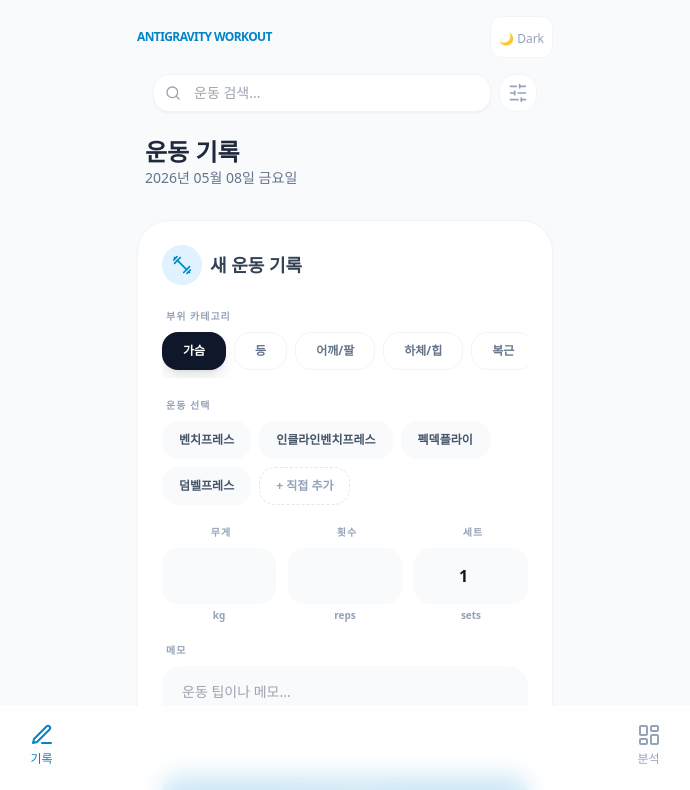
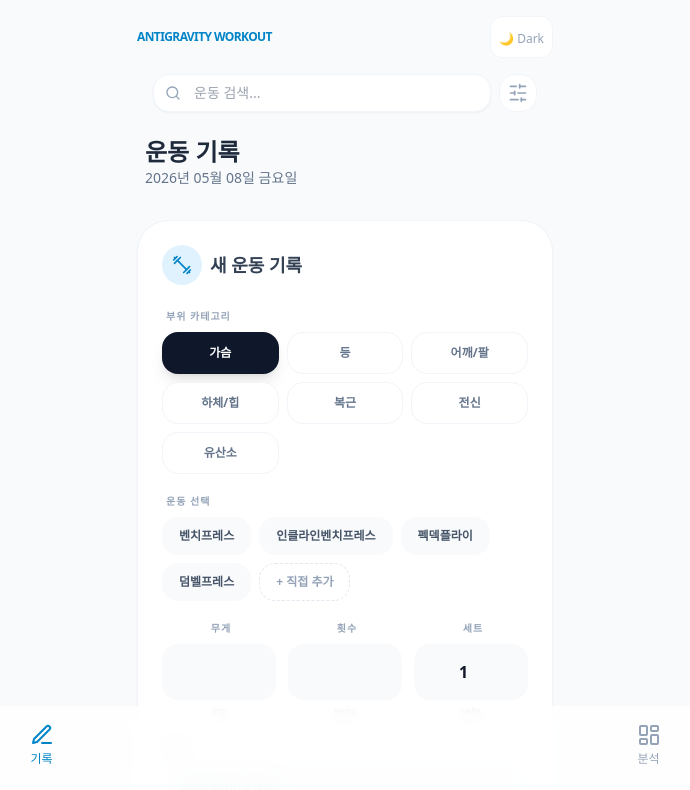
Before and after one commit to dnlsxj1119-alt/workout-dashboard, a React (Vite) app: page / in a window 1280 px wide. Shown: the top 790 px of the page, without its empty margins (295-985 px from the left). Built offline with nearby package versions, Linux system fonts and the light colour scheme.

Commit message:
Update RecordingScreen.tsx

```diff
--- a/src/components/RecordingScreen.tsx
+++ b/src/components/RecordingScreen.tsx
@@ -182,13 +182,13 @@ const RecordingScreen: React.FC<RecordingScreenProps> = ({
             {/* 1. Category Selection */}
             <div>
               <label className="text-[10px] font-black text-slate-400 uppercase ml-1 mb-2 block tracking-widest">부위 카테고리</label>
-              <div className="flex gap-2 overflow-x-auto pb-2 scrollbar-hide">
+              <div className="grid grid-cols-2 sm:grid-cols-3 gap-2">
                 {Object.keys(CATEGORY_MAP).map(cat => (
                   <button
                     key={cat}
                     type="button"
                     onClick={() => handleCategoryChange(cat)}
-                    className={`whitespace-nowrap px-5 py-2.5 rounded-2xl text-xs font-bold transition-all border ${
+                    className={`px-3 py-3 rounded-2xl text-xs font-bold transition-all border ${
                       selectedCategory === cat
                         ? 'bg-slate-900 dark:bg-primary-600 text-white border-transparent shadow-lg'
                         : 'bg-white dark:bg-slate-800 text-slate-500 dark:text-slate-400 border-slate-100 dark:border-slate-800 hover:bg-slate-50'
```
